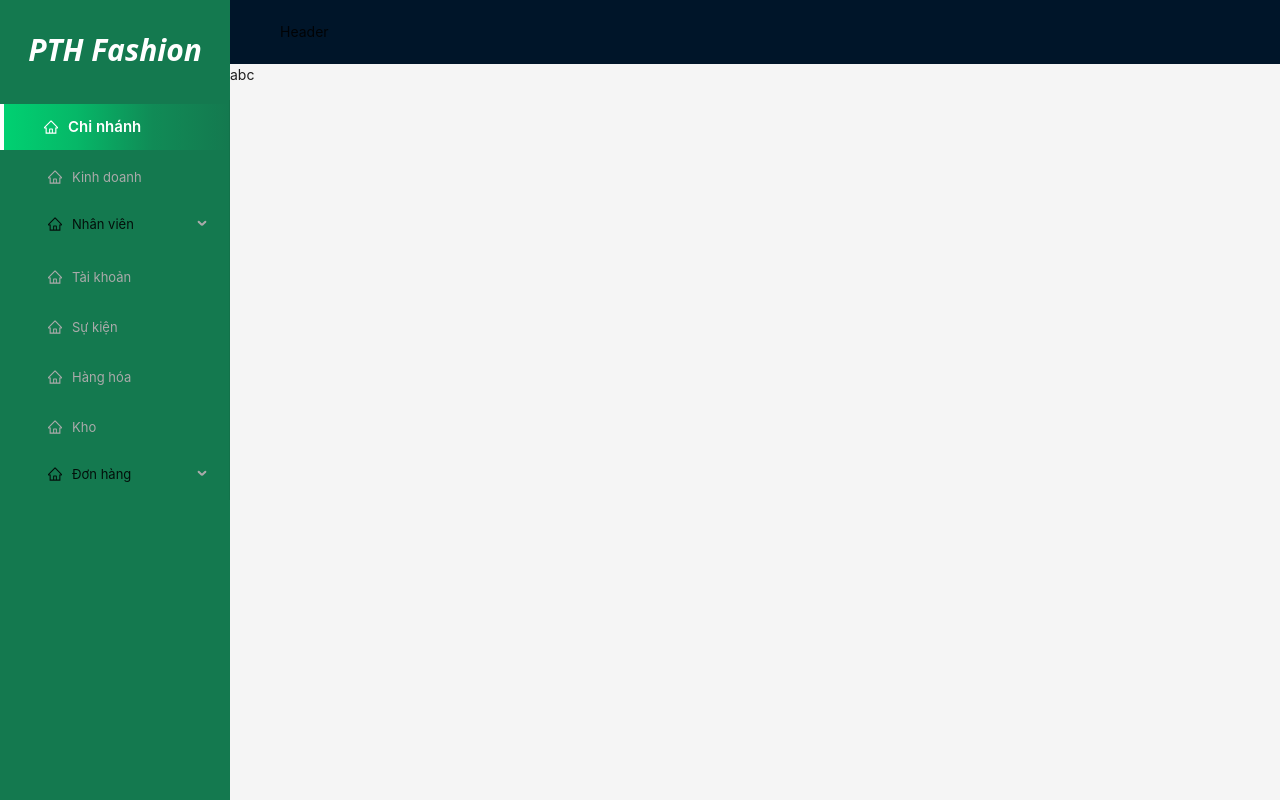
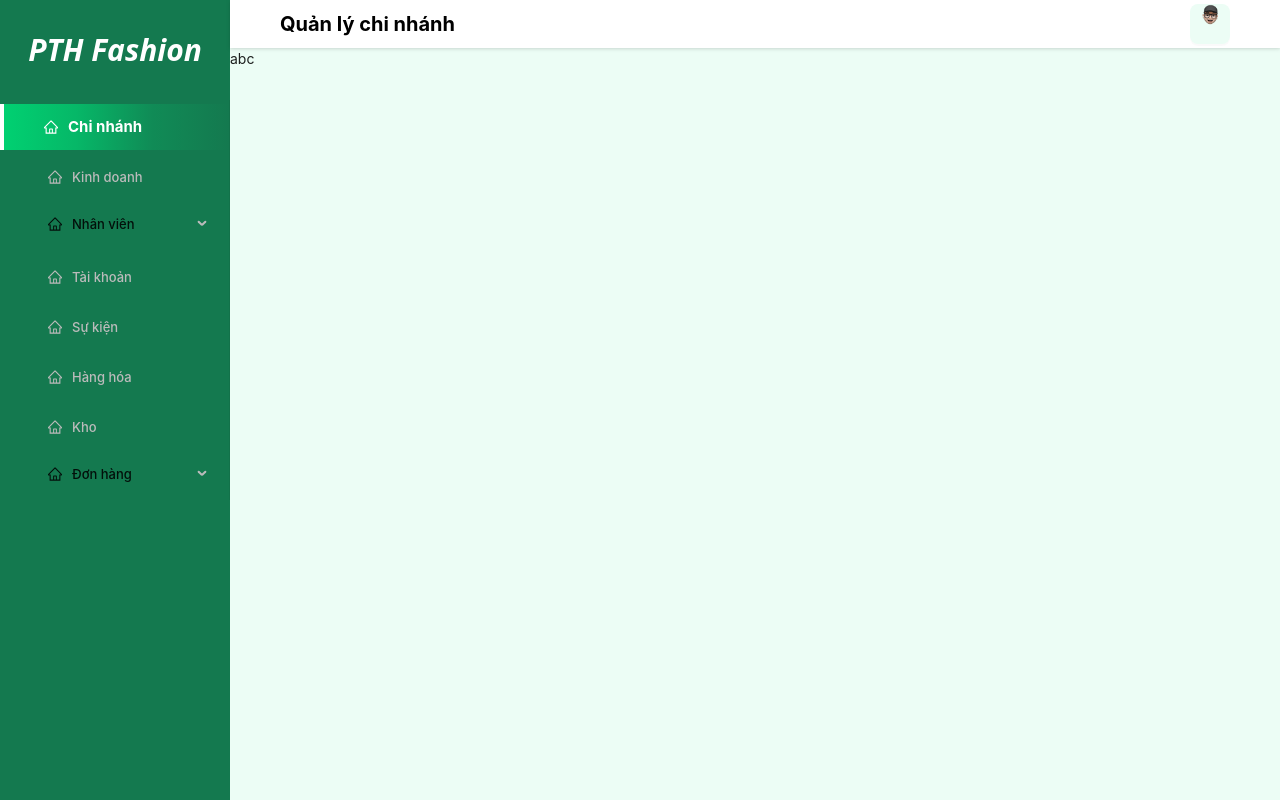
Before and after one commit to hienbui-iwrp/Fashion_store_FE, a Next.js app: page /admin in a window 1280 px wide. Built offline with nearby package versions, Linux system fonts and the light colour scheme.

Commit message:
update admin layout

```diff
--- a/src/components/Layout/LayoutAdmin/LayoutAdmin.tsx
+++ b/src/components/Layout/LayoutAdmin/LayoutAdmin.tsx
@@ -1,13 +1,20 @@
-import { Layout, Menu, Image } from 'antd'
+import { Layout, Menu, Image, Button, Dropdown } from 'antd'
 import type { MenuProps } from 'antd'
-import { HomeOutlined } from '@ant-design/icons'
-import React, { memo } from 'react'
+import { HomeOutlined, LogoutOutlined } from '@ant-design/icons'
+import React, { useEffect, useState } from 'react'
 import styles from '@/styles/Admin.module.css'
 
 const { Header, Sider, Content } = Layout
 
-const LayoutAdmin = memo(({ content }: { content: React.ReactElement }) => {
-  console.log(typeof content)
+const LayoutAdmin = ({
+  content,
+  selected,
+}: {
+  content: React.ReactNode
+  selected: number
+}) => {
+  const [title, setTitle] = useState('')
+
   const menuItem = [
     { label: 'Chi nhánh', icon: HomeOutlined },
     { label: 'Kinh doanh', icon: HomeOutlined },
@@ -27,7 +34,7 @@ const LayoutAdmin = memo(({ content }: { content: React.ReactElement }) => {
     },
   ]
 
-  const items: MenuProps['items'] = menuItem.map((item, index) => {
+  const siderItems: MenuProps['items'] = menuItem.map((item, index) => {
     return {
       key: index,
       icon: React.createElement(item.icon),
@@ -48,6 +55,81 @@ const LayoutAdmin = memo(({ content }: { content: React.ReactElement }) => {
     }
   })
 
+  const avatarItems: MenuProps['items'] = [
+    {
+      label: (
+        <a
+          onClick={(e) => {
+            e.preventDefault()
+            console.log('Đổi mật khẩu')
+          }}
+        >
+          <Button
+            className='border-0'
+            size={'small'}
+            onClick={() => {
+              console.log('DMK')
+            }}
+          >
+            Đổi mật khẩu
+          </Button>
+        </a>
+      ),
+      key: '0',
+    },
+    {
+      label: (
+        <a
+          href='#'
+          onClick={(e) => {
+            e.preventDefault()
+            console.log('Đăng xuất')
+          }}
+        >
+          <Button
+            className='border-0 flex items-center	'
+            style={{ color: '#14794f' }}
+            icon={<LogoutOutlined />}
+            size={'small'}
+          >
+            Đăng xuất
+          </Button>
+        </a>
+      ),
+      key: '1',
+    },
+  ]
+  useEffect(() => {
+    switch (selected) {
+      case 0:
+        setTitle('Quản lý chi nhánh')
+        break
+      case 1:
+        setTitle('Quản lý hoạt động kinh doanh')
+        break
+      case 20:
+      case 21:
+        setTitle('Quản lý nhân viên')
+        break
+      case 3:
+        setTitle('Quản lý tài khoản')
+        break
+      case 4:
+        setTitle('Quản lý sự kiện')
+        break
+      case 5:
+        setTitle('Quản lý hàng hóa')
+        break
+      case 6:
+        setTitle('Quản lý kho')
+        break
+      case 70:
+      case 71:
+        setTitle('Quản lý đơn hàng')
+        break
+    }
+  }, [selected])
+
   return (
     <Layout>
       <Sider className={styles.adminSider}>
@@ -59,17 +141,28 @@ const LayoutAdmin = memo(({ content }: { content: React.ReactElement }) => {
         <Menu
           className={styles.adminMenu}
           mode='inline'
-          defaultSelectedKeys={['0']}
-          items={items}
+          defaultSelectedKeys={[selected.toString()]}
+          items={siderItems}
         />
       </Sider>
       <Layout>
-        <Header>Header</Header>
-        <Content>{content}</Content>
+        <Header className='!bg-white drop-shadow flex justify-between items-center	!h-12'>
+          <span className='text-black font-bold	text-xl leading-none	'>
+            {title}
+          </span>
+          <Dropdown menu={{ items: avatarItems }} trigger={['click']}>
+            <Button
+              className='bg-emerald-50 border-0'
+              icon={<Image width='30px' src='/Avatar.png' preview={false} />}
+              size={'large'}
+            />
+          </Dropdown>
+        </Header>
+        <Content className='bg-emerald-50	'>{content}</Content>
       </Layout>
     </Layout>
   )
-})
+}
 
 LayoutAdmin.displayName = 'Layout Admin'
 
--- a/src/pages/admin/index.tsx
+++ b/src/pages/admin/index.tsx
@@ -10,7 +10,7 @@ const BranchManagement = memo(() => {
     </div>
   )
 
-  return <LayoutAdmin content={content} />
+  return <LayoutAdmin content={content} selected={0} />
 })
 
 BranchManagement.displayName = 'Branch Management'
--- a/src/styles/globals.css
+++ b/src/styles/globals.css
@@ -8,7 +8,8 @@
   --foreground-rgb: 0, 0, 0;
   --admin-primary-color: #14794f;
   --admin-seconday-color: #00d272;
-  --grey-white-color: #aaa;
+  --grey-white-color: #bbb;
+  --admin-bg-color: #f0fdf4;
 }
 
 * {
@@ -27,6 +28,7 @@ a {
   color: var(--grey-white-color) !important;
   font-size: 13px !important;
   min-height: 46px;
+  font-weight: 500 !important;
 }
 
 .ant-menu-item span:nth-child(1),
@@ -43,7 +45,7 @@ a {
   background-color: rgba(249, 117, 8, 0) !important;
   width: 100% !important;
   margin-left: 0 !important;
-  font-weight: 600 !important;
+  font-weight: 700 !important;
   background-image: linear-gradient(
     to right,
     var(--admin-seconday-color),
--- a/tailwind.config.js
+++ b/tailwind.config.js
@@ -1,8 +1,8 @@
 /** @type {import('tailwindcss').Config} */
 module.exports = {
   content: [
-    "./src/pages/**/*.{js,ts,jsx,tsx}",
-    "./src/components/**/*.{js,ts,jsx,tsx}",
+    './src/pages/**/*.{js,ts,jsx,tsx}',
+    './src/components/**/*.{js,ts,jsx,tsx}',
   ],
   theme: {
     extend: {},
```
Also changed, not shown: public/Avatar.png (added).
